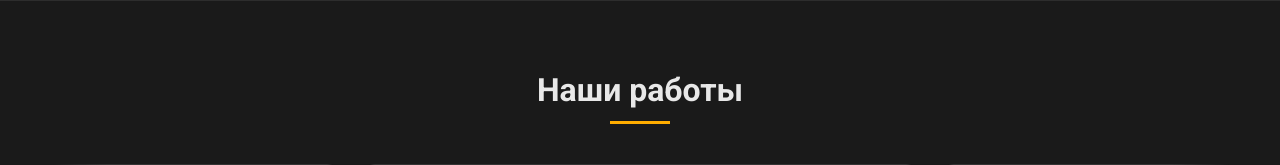
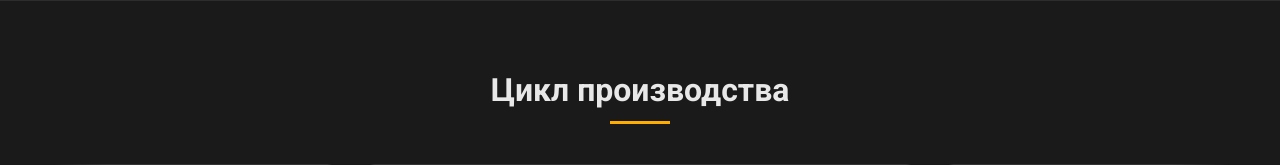
Before and after one commit to Shkilafromufa/site, a PHP site: page / in a window 1280 px wide. Shown: the part 1475-1640 px from the top of the page. Run offline with PHP 8.4, Linux system fonts and the light colour scheme; data that the repository does not hold is empty.

Commit message:
last changes

```diff
--- a/api/services.php
+++ b/api/services.php
@@ -42,7 +42,7 @@ if ($method === 'GET') {
                  LIMIT 1
                ) AS cover
         FROM services s
-        ORDER BY s.id DESC
+        ORDER BY s.id ASC
     ";
     $stmt = $db->query($sql);
     $services = $stmt->fetchAll();
--- a/index.php
+++ b/index.php
@@ -90,7 +90,7 @@
 
             <div class="gallery">
                 <div class="container">
-                    <h2 class="section-title">Наши работы</h2>
+                    <h2 class="section-title">Цикл производства</h2>
 
                     <div class="inf-carousel" id="workCarousel" aria-label="Галерея работ" tabindex="0">
                         <button class="ic-btn prev" aria-label="Назад">‹</button>
```
